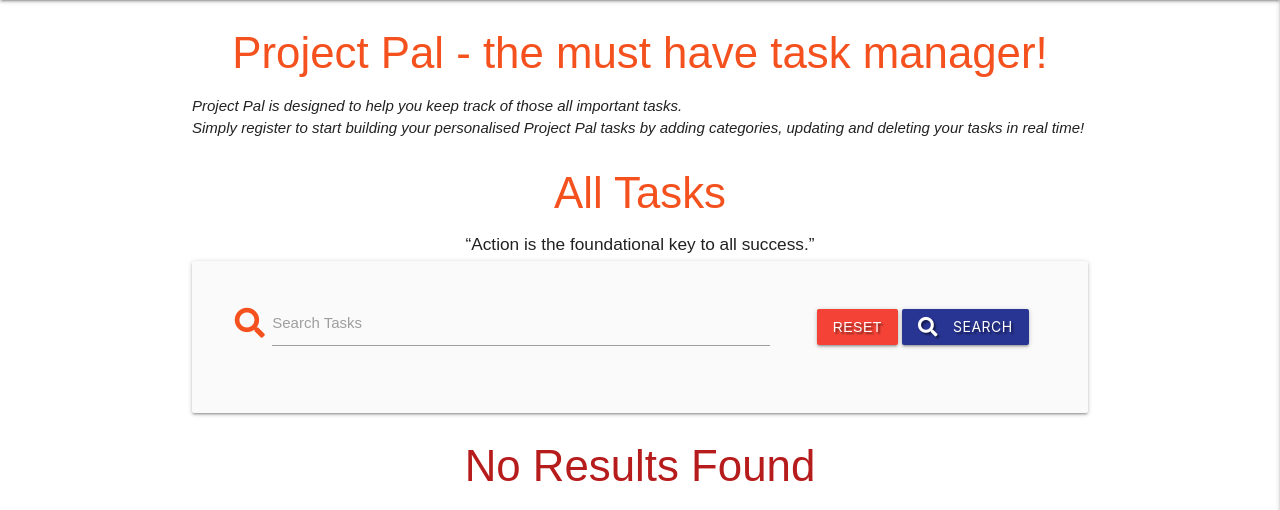
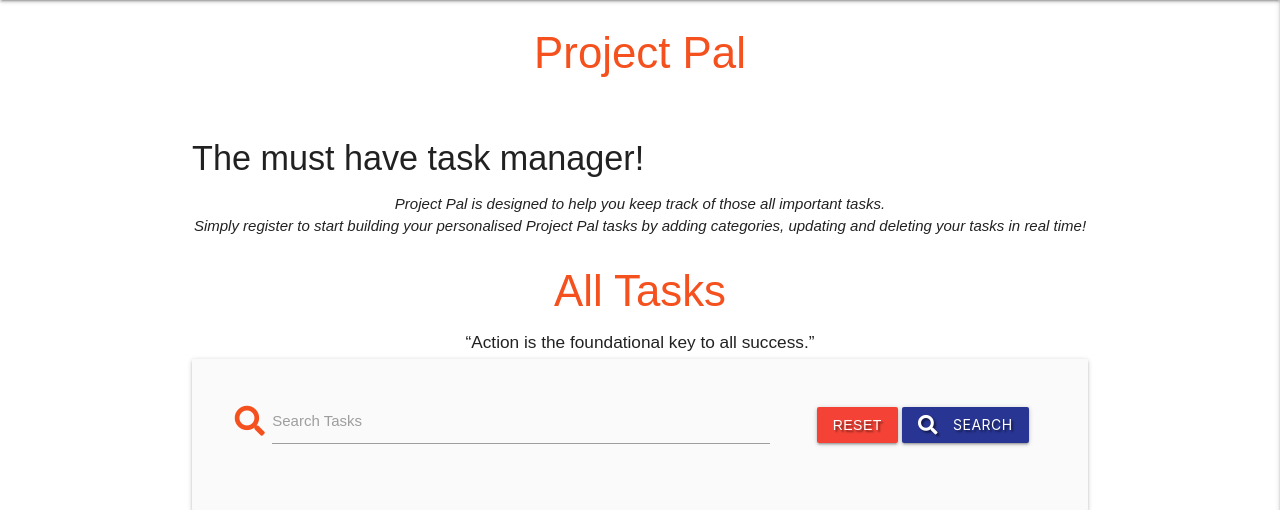
Before and after one commit to Code-Institute-Submissions/vanessacleary-project_pal_MS3_JulyResub, a Flask app: page / in a window 1280 px wide. Shown: the part 64-574 px from the top of the page. Run offline with Flask 2, Linux system fonts and the light colour scheme; data that the repository does not hold is empty; some libraries are stand-ins or nearby versions.

Commit message:
saving changes to review

```diff
--- a/templates/tasks.html
+++ b/templates/tasks.html
@@ -1,9 +1,11 @@
 {% extends "base.html" %}
 {% block content %}
 
-<h3 class="deep-orange-text text-darken-1 center-align"> Project Pal - the must have task manager!</h3>
+<h3 class="deep-orange-text text-darken-1 center-align"> Project Pal</h3>
+<br>
+<h4>The must have task manager!</h4>
 
-<p class="text-centre">
+<p class="center-align">
     <i>
         Project Pal is designed to help you keep track of those all important tasks.<br>
         Simply register to start building your personalised Project Pal tasks by adding categories, updating and
```
